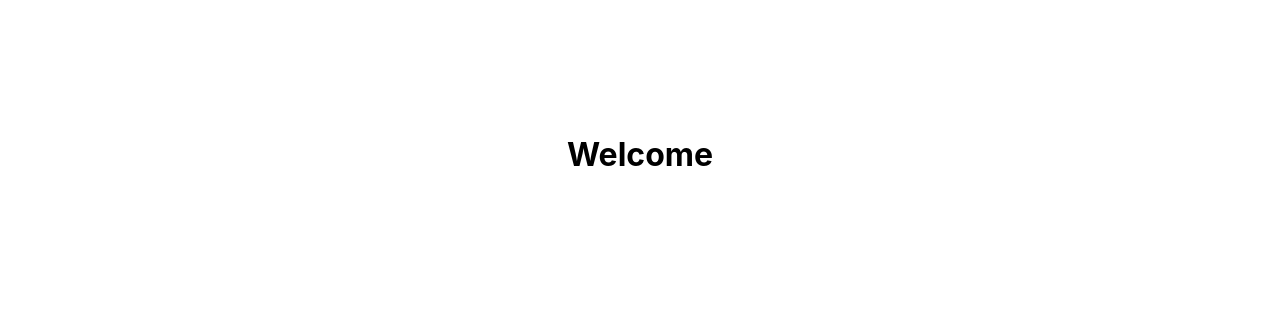
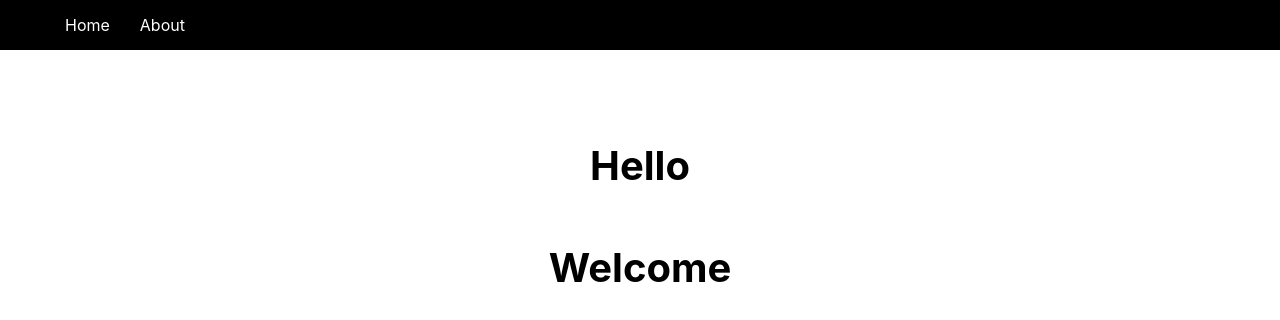
Before and after one commit to Devkant21/NEXTJS_WEB, a Next.js app: page / in a window 1280 px wide. Shown: the top 320 px of the page. Built offline with nearby package versions, Linux system fonts and the light colour scheme.

Commit message:
Navbar working fine. Issue fixed

```diff
--- a/components/Layout.js
+++ b/components/Layout.js
@@ -1,12 +1,14 @@
-import Nav from "./Nav"
-import styles from "../styles/Layout.module.css"
+import Nav from './Nav'
+import styles from '../styles/Layout.module.css'
 
 const Layout = ({ children }) => {
   return (
       <>
         <Nav />
         <div className={styles.container}>
-            <main className={styles.main}>{ children }
+            <main className={styles.main}>
+              <h1>Hello</h1>
+              {children}
             </main>
         </div>
       </>
--- a/pages/_app.js
+++ b/pages/_app.js
@@ -1,4 +1,4 @@
-import Layout from "../components/Layout"
+import Layout from '../components/Layout'
 import '../styles/globals.css'
 
 function MyApp({ Component, pageProps }) {
--- a/styles/Layout.module.css
+++ b/styles/Layout.module.css
@@ -1,15 +1,22 @@
 .container {
-  padding: 0 2rem;
+  /* padding: 0 2rem; */
+  min-height: 100vh;
+  padding: 0 0.5rem;
+  display: flex;
+  flex-direction: column;
+  justify-content: flex-start;
+  align-items: center;
 }
 
 .main {
-  min-height: 100vh;
+  /* min-height: 100vh; */
   padding: 4rem 0;
   flex: 1;
   display: flex;
   flex-direction: column;
   justify-content: flex-start;
   align-items: center;
+  font-size: 1.25rem;
 }
 
 .footer {
--- a/styles/Nav.module.css
+++ b/styles/Nav.module.css
@@ -1,8 +1,9 @@
 .nav {
     height: 50px;
     padding: 10px;
-    background: #0000;
-    color: #ffff;
+    /* when background & color is given as 000 & fff then only it displays the nav 0000 & ffff doesnt display the nav */
+    background: #000;
+    color: #fff;
     display: flex;
     align-items: center;
     justify-content: flex-start;
```
